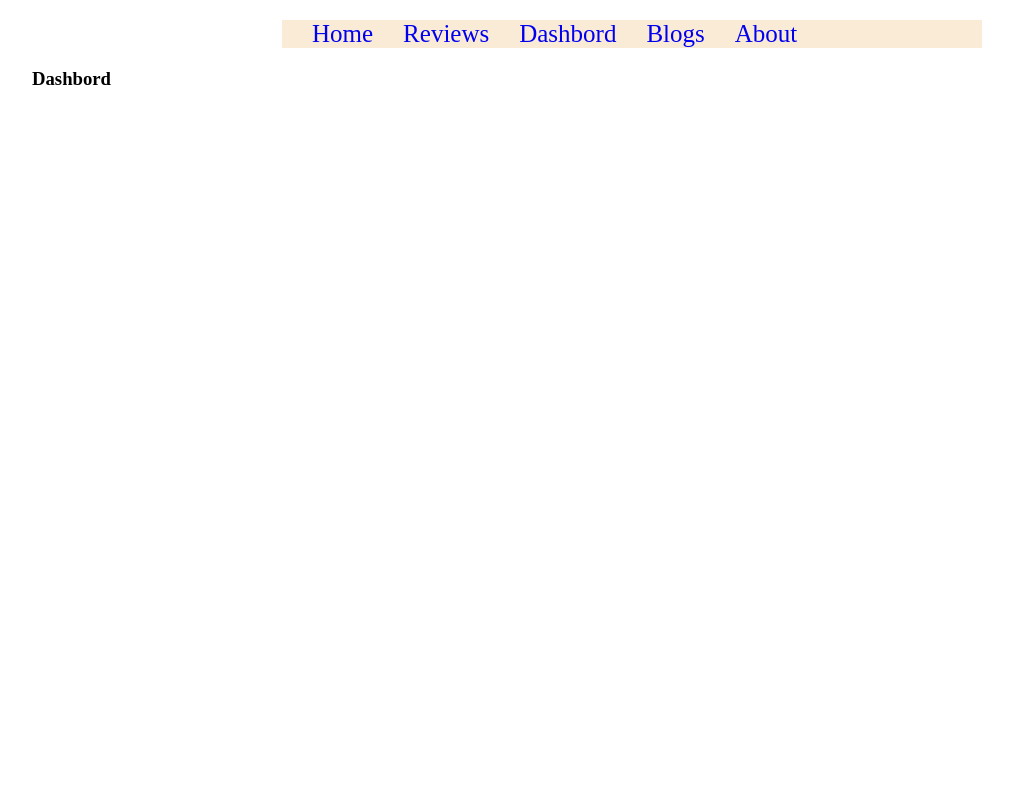
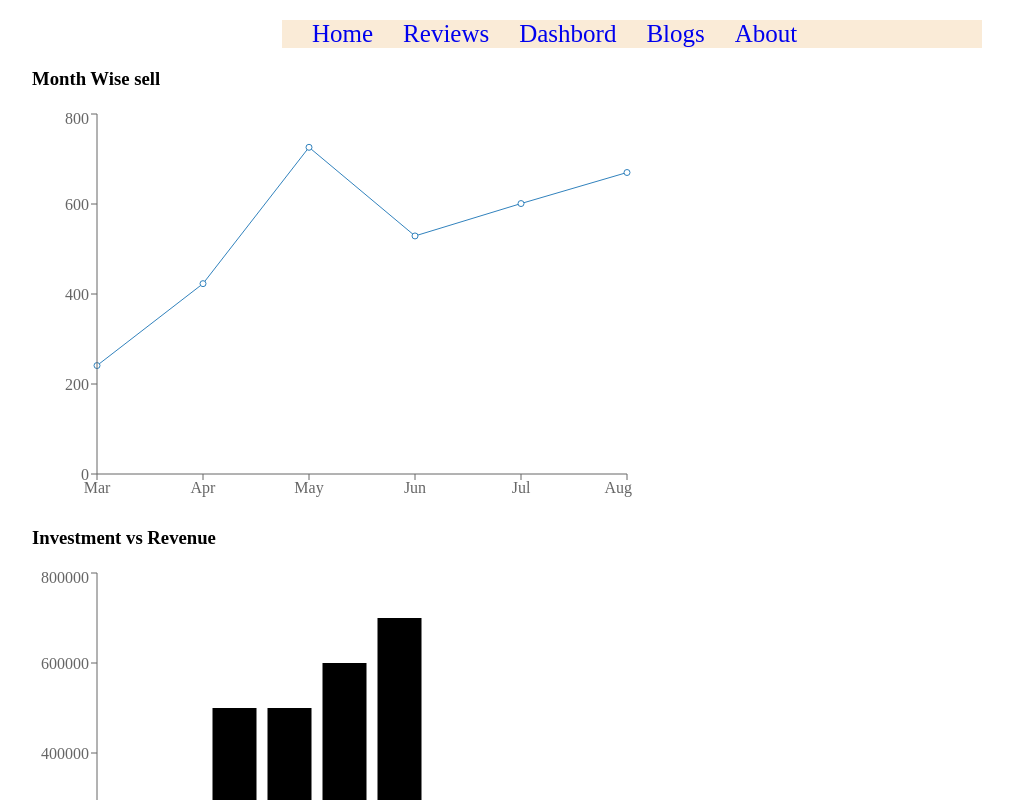
Before and after one commit to sheikhhasan124/product-analycis, a React (Create React App) app: page /dashbord in a window 1280 px wide. Shown: the top 800 px of the page, without its empty margins (8-1021 px from the left). Built offline with nearby package versions, Linux system fonts and the light colour scheme.

Commit message:
chart added

```diff
--- a/package.json
+++ b/package.json
@@ -10,6 +10,7 @@
     "react-dom": "^18.0.0",
     "react-router-dom": "^6.3.0",
     "react-scripts": "5.0.0",
+    "recharts": "^2.1.9",
     "web-vitals": "^2.1.4"
   },
   "scripts": {
--- a/src/component/dashbord/Dashbord.js
+++ b/src/component/dashbord/Dashbord.js
@@ -1,10 +1,104 @@
 import React from 'react';
+import { Bar, BarChart, Line, LineChart, XAxis, YAxis } from 'recharts';
 
 const Dashbord = () => {
+   const lineChart = [
+        {
+            "month": "Mar",
+            "investment": 100000,
+            "sell": 241,
+            "revenue": 10401
+        },
+        {
+            "month": "Apr",
+            "investment": 200000,
+            "sell": 423,
+            "revenue": 24500
+        },
+        {
+            "month": "May",
+            "investment": 500000,
+            "sell": 726,
+            "revenue": 67010
+        },
+        {
+            "month": "Jun",
+            "investment": 500000,
+            "sell": 529,
+            "revenue": 40405
+        },
+        {
+            "month": "Jul",
+            "investment": 600000,
+            "sell": 601,
+            "revenue": 50900
+        },
+        {
+            "month": "Aug",
+            "investment": 700000,
+            "sell": 670,
+            "revenue": 61000
+        }
+    ]
+   const barChart = [
+        {
+            "month": "Mar",
+            "investment": 100000,
+            "sell": 241,
+            "revenue": 10401
+        },
+        {
+            "month": "Apr",
+            "investment": 200000,
+            "sell": 423,
+            "revenue": 24500
+        },
+        {
+            "month": "May",
+            "investment": 500000,
+            "sell": 726,
+            "revenue": 67010
+        },
+        {
+            "month": "Jun",
+            "investment": 500000,
+            "sell": 529,
+            "revenue": 40405
+        },
+        {
+            "month": "Jul",
+            "investment": 600000,
+            "sell": 601,
+            "revenue": 50900
+        },
+        {
+            "month": "Aug",
+            "investment": 700000,
+            "sell": 670,
+            "revenue": 61000
+        }
+    ]
     return (
-        <div>
-            <h3>Dashbord</h3>
+        <div className="chart">
+           <div>
+                <h3 className="cart-head">Month Wise sell</h3>
+                <LineChart width={600} height={400} data={lineChart}>
+                <Line dataKey={'sell'}></Line>
+                <XAxis dataKey={'month'}></XAxis>
+                <YAxis></YAxis>
+                </LineChart>
+           </div>
+           <div className="bar-chart">
+               <h3 className="cart-head">Investment vs Revenue</h3>
+               <BarChart width={400} height={400} data={barChart}>
+                  <Bar dataKey={'investment'}></Bar>
+                  <XAxis dataKey={"month"}></XAxis>
+                  <YAxis></YAxis>
+               </BarChart>
+           </div>
         </div>
+
+
     );
 };
 
```
Also changed, not shown: src/component/dashbord/DashBord.css (added), 1 other file (tests, documents, lock files or other folders).
